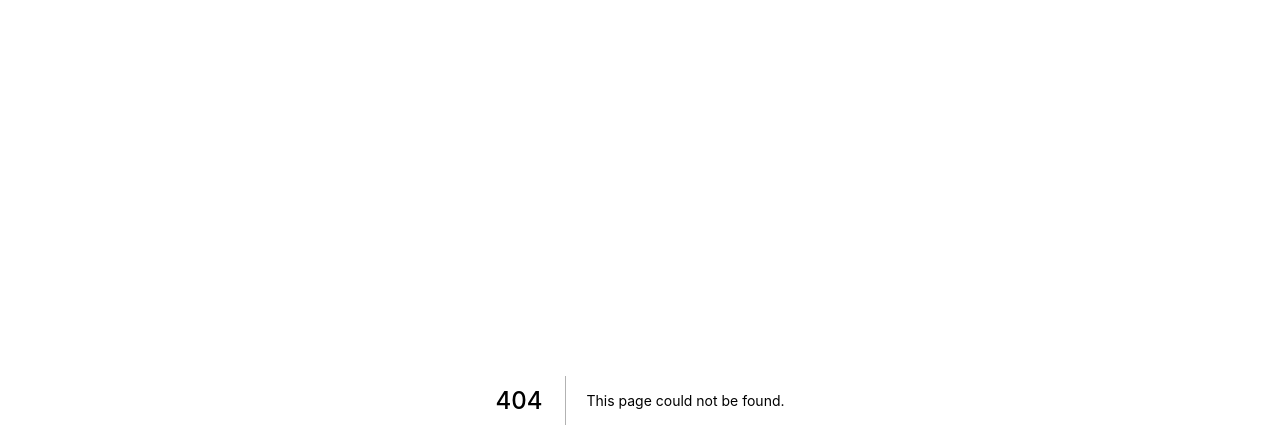
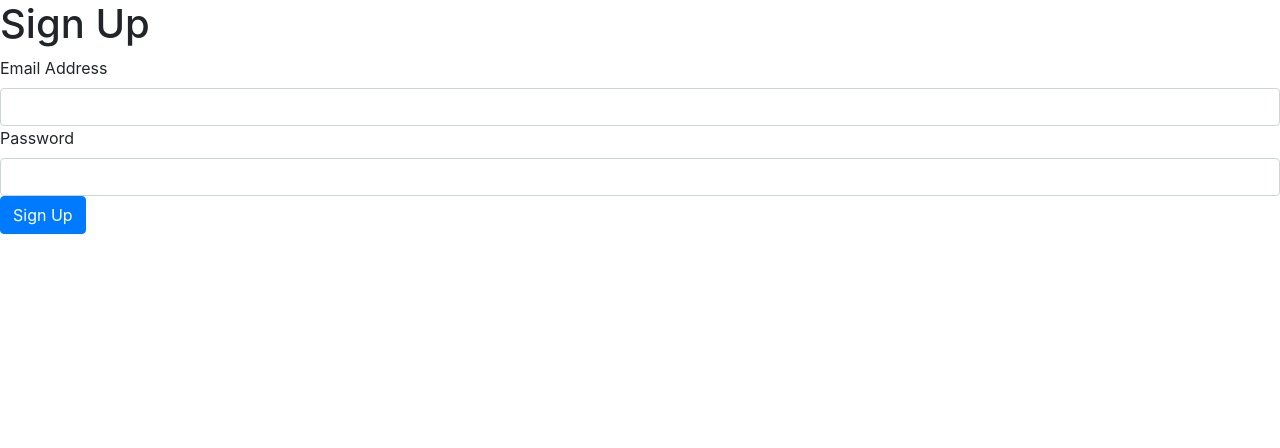
Before and after one commit to Jtmccutcheon/bigticket, a Next.js app in the folder client/: page /auth/SignUp in a window 1280 px wide. Before the commit this address had no page. Shown: the top 448 px of the page. Built offline with nearby package versions, Linux system fonts and the light colour scheme.

Commit message:
Rename signup.js to SignUp.js

```diff
--- a/client/pages/auth/SignIn.js
+++ b/client/pages/auth/SignUp.js
@@ -2,13 +2,13 @@ import React, { useState } from 'react';
 import useRequest from '../../hooks/useRequest';
 import Router from 'next/router';
 
-const SignIn = () => {
+const SignUp = () => {
 	const [user, setUser] = useState({
 		email: '',
 		password: '',
 	});
 	const { doRequest, errors } = useRequest({
-		url: '/api/users/signin',
+		url: '/api/users/signup',
 		method: 'post',
 		body: user,
 		onSuccess: () => Router.push('/'),
@@ -31,7 +31,7 @@ const SignIn = () => {
 
 	return (
 		<form onSubmit={submitHandler}>
-			<h1>Sign In</h1>
+			<h1>Sign Up</h1>
 
 			<div className='form-groups'>
 				<label>Email Address</label>
@@ -55,9 +55,9 @@ const SignIn = () => {
 				></input>
 			</div>
 			{errors}
-			<button className='btn btn-primary'>Sign In</button>
+			<button className='btn btn-primary'>Sign Up</button>
 		</form>
 	);
 };
 
-export default SignIn;
+export default SignUp;
```
